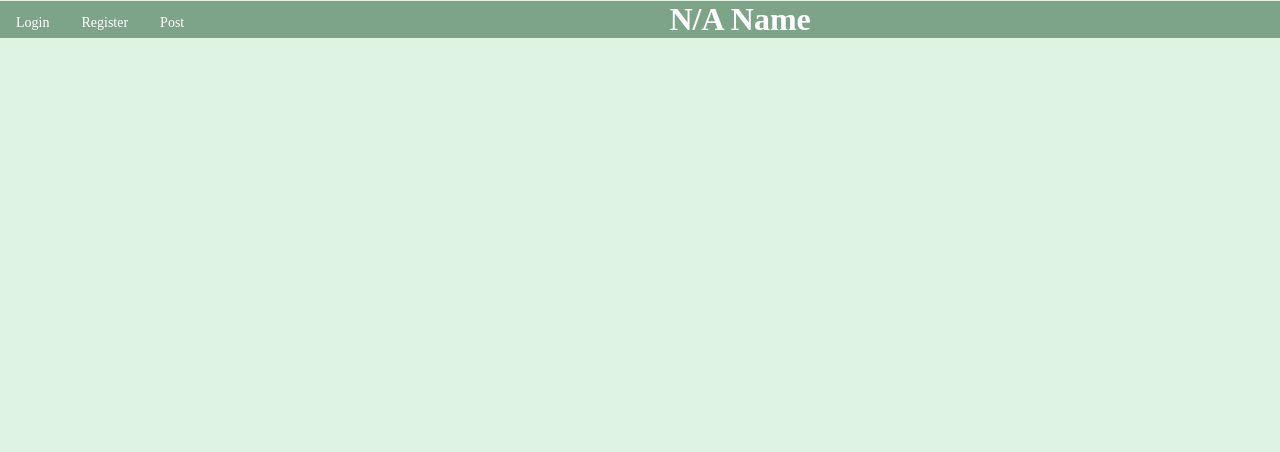
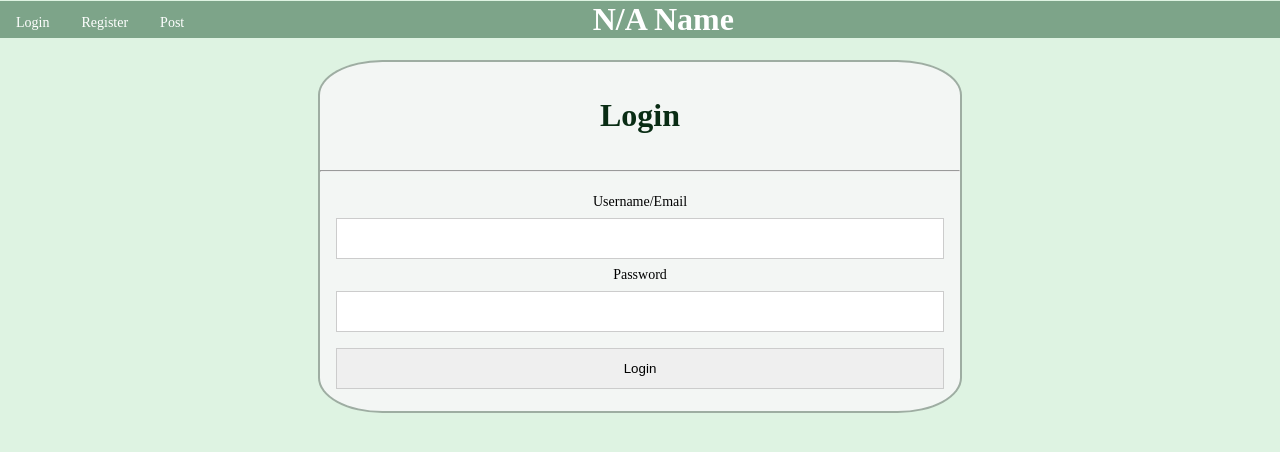
Before and after one commit to J03lMATH/WDPS25, a plain HTML site: page Project/login.html in a window 1280 px wide. Drawn offline with Linux system fonts and the light colour scheme.

Commit message:
adding the login and reg forms and styling

```diff
--- a/Project/login.html
+++ b/Project/login.html
@@ -16,5 +16,17 @@
         </div>
         <div class="middle"><h1 class="title">N/A Name</h1></div>
     </div>
+
+    <div class="loginReg">
+        <h1>Login</h1>
+        <hr>
+        <form class="logReg" action="to-some-server" method="post">
+            <label for="username/email">Username/Email</label>
+            <input type="text" id="username/email" name="username/email" required>
+            <label for="password">Password</label>
+            <input type="password" id="password" name="password" required>
+            <input type="submit" value="Login">
+        </form>
+    </div>
 </body>
 </html>
--- a/Project/style.css
+++ b/Project/style.css
@@ -38,6 +38,7 @@ li a:hover{
 }
 
 h1.title{
+    margin-right: 12%;
     text-align: center;
     color: white;
     float: middle;
@@ -45,3 +46,47 @@ h1.title{
 
 
 /* Login/register bubble container */
+div.loginReg {
+    display:block;
+    background-color: #f3f6f4;
+    margin: 0 auto;
+    width: 50%;
+    border-radius: 10%;
+    border: 2px solid #092c145d;
+}
+
+div.loginReg h1{
+    text-align: center;
+    padding: 14px 16px;
+    color: #092c14;
+}
+
+form.logReg{
+    font-size: 14px;
+    text-align: center;
+    padding: 14px 16px;
+}
+
+form.logReg input{
+    width: 100%;
+    padding: 12px 20px;
+    margin: 8px 0;
+    display: inline-block;
+    border: 1px solid #ccc;
+    box-sizing: border-box;
+}
+
+/* posting */
+div.posting{
+    display:block;
+    background-color: #f3f6f4;
+    margin: 0 auto;
+    width: 50%;
+    border-radius: 10%;
+}
+
+form.post{
+    font-size: 14px;
+    text-align: center;
+    padding: 14px 16px;
+}
```
Also changed, not shown: Project/post.html (+10 -0 lines), Project/register.html (+13 -0 lines).
